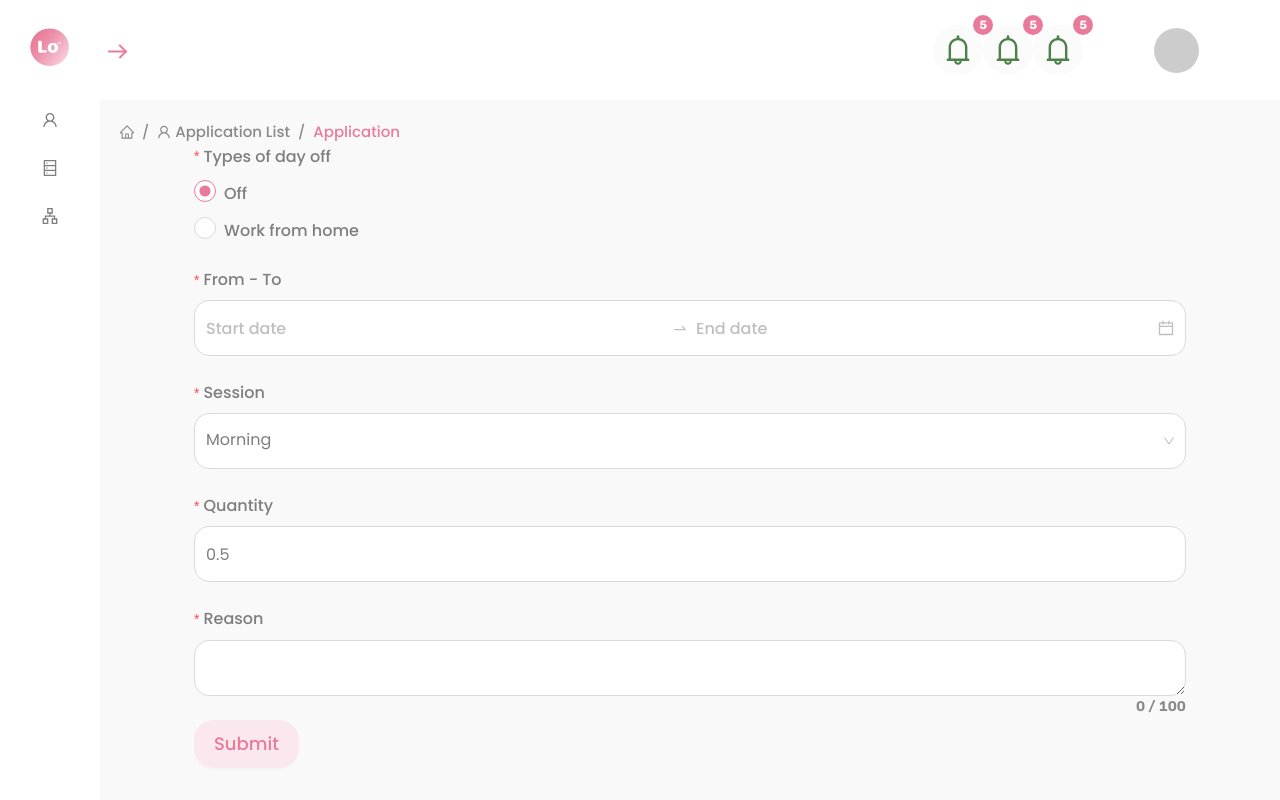
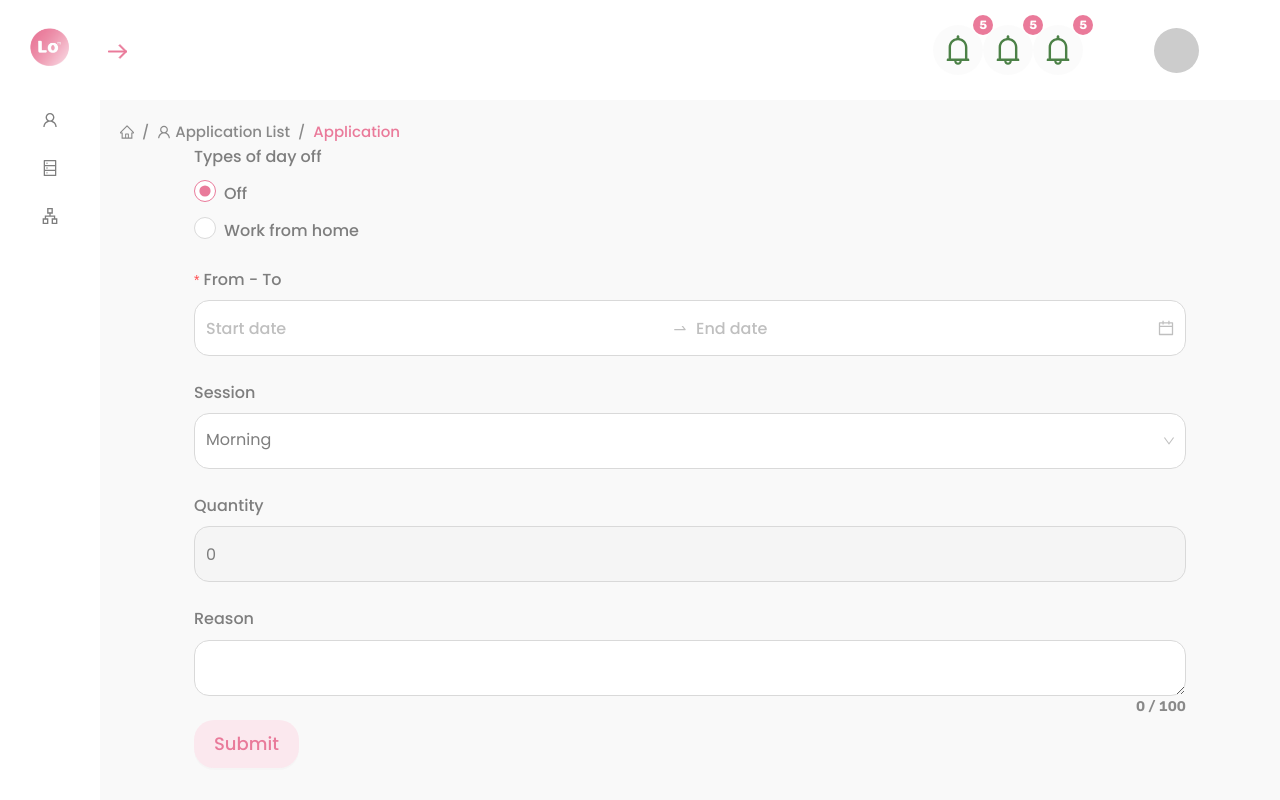
Before and after one commit to nhanvothanh719/day-off-management-system, a React (Create React App) app: page /form in a window 1280 px wide. Built offline with nearby package versions, Linux system fonts and the light colour scheme.

Commit message:
feat: dpm-calculate-date-off-amount

```diff
--- a/src/components/Form/InputForm.jsx
+++ b/src/components/Form/InputForm.jsx
@@ -1,15 +1,25 @@
-import React from "react";
+import React, { useState } from "react";
 import "./InputForm.scss";
-import { Button, Select, Form, DatePicker, Radio, InputNumber, Space } from "antd";
+import {
+  Button,
+  Select,
+  Form,
+  DatePicker,
+  Radio,
+  InputNumber,
+  Space,
+} from "antd";
 import TextArea from "antd/lib/input/TextArea";
 import dayjs from "dayjs";
-import customParseFormat from 'dayjs/plugin/customParseFormat';
+import customParseFormat from "dayjs/plugin/customParseFormat";
 
 dayjs.extend(customParseFormat);
 
 function InputForm() {
   const [form] = Form.useForm();
-  const nameValue = Form.useWatch('name', form);
+
+  const [dayOffAmount, setDayOffAmount] = useState(0);
+  const [dayOffSession, setDayOffSession] = useState('morning');
 
   const dateFormat = "YYYY/MM/DD";
 
@@ -19,12 +29,26 @@ function InputForm() {
   };
 
   const onFinish = (values) => {
-    console.log(values);
     form.resetFields();
   };
 
+  const onDateRangeChange = (range) => {
+    const day_off_amount = (range[1]._d - range[0]._d)/3600/24/1000 + 1;
+    dayOffSession === "all_day" ? setDayOffAmount(day_off_amount) : setDayOffAmount(day_off_amount/2);
+  }
+
+  const onSessionChange = (option) => {
+    const previous_session = dayOffSession;
+    const day_off_amount = dayOffAmount;
+    setDayOffSession(option);
+    if(previous_session === "all_day" && option !== "all_day") {
+      setDayOffAmount(day_off_amount/2);
+    } else if(previous_session !== "all_day" && option === "all_day") {
+      setDayOffAmount(day_off_amount*2);
+    }
+  }
+
   const onChange = (value) => {
-    console.log("changed", value);
   };
 
   return (
@@ -38,9 +62,9 @@ function InputForm() {
       <Form.Item
         name="day_off_type"
         label="Types of day off"
-        rules={[{ required: true }]}
+        // rules={[{ required: true }]}
       >
-        <Radio.Group size='large'>
+        <Radio.Group size="large">
           <Space direction="vertical">
             <Radio value="off">Off</Radio>
             <Radio value="wfh">Work from home</Radio>
@@ -49,39 +73,40 @@ function InputForm() {
       </Form.Item>
 
       <Form.Item
-        name="day_off_length"
+        name="day_off_range"
         label="From - To"
         rules={[{ required: true }]}
       >
-        <DatePicker.RangePicker
-      format={dateFormat}
-    />
+        <DatePicker.RangePicker format={dateFormat} onChange={onDateRangeChange} />
       </Form.Item>
-      <Form.Item name="session"
+
+      <Form.Item
+        name="session"
         label="Session"
-      rules={[{ required: true }]}>
-        <Select onChange={onChange}>
+        // rules={[{ required: true }]}
+      >
+        <Select onChange={onSessionChange}>
           <Select.Option value="morning">Morning</Select.Option>
           <Select.Option value="afternoon">Afternoon</Select.Option>
           <Select.Option value="all_day">All day</Select.Option>
         </Select>
       </Form.Item>
+
       <Form.Item
-        name="day_off_quantity"
         label="Quantity"
-        rules={[{ required: true }]}
       >
-        <InputNumber min={1} max={7} defaultValue={0.5} onChange={onChange} />
+        <InputNumber disabled value={dayOffAmount} />
       </Form.Item>
-      <Form.Item name="reason"
+
+      <Form.Item
+        name="reason"
         label="Reason"
-      rules={[{ required: true }]}>
+        // rules={[{ required: true }]}
+      >
         <TextArea rows={4} showCount maxLength={100} />
       </Form.Item>
       <Form.Item>
-        <Button htmlType="submit">
-          Submit
-        </Button>
+        <Button htmlType="submit">Submit</Button>
       </Form.Item>
     </Form>
   );
--- a/src/components/LoginForm/LoginForm.scss
+++ b/src/components/LoginForm/LoginForm.scss
@@ -215,9 +215,9 @@ $gray: #7e7e7e;
           text-align: center;
 
           .logo--center {
-            padding: 40px 0;
-            max-width: 300px;
-            max-height: 150px;
+            padding: 40px 0 20px 0;
+            max-width: 200px;
+            height: auto;
           }
 
           .title {
```
Lines whose indentation alone changed are shown as unchanged.
